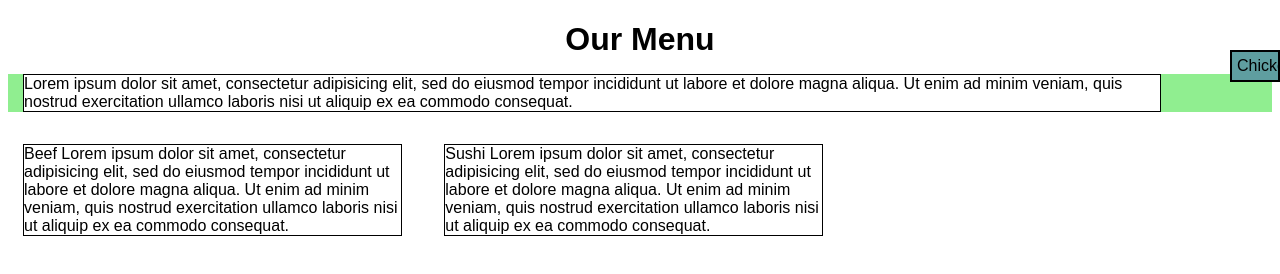
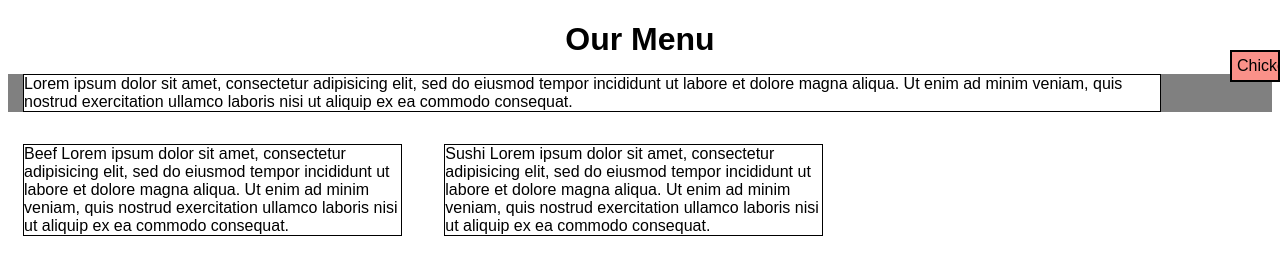
Before and after one commit to joymartell/module2-solution, a plain HTML site: page index.html in a window 1280 px wide. Drawn offline with Linux system fonts and the light colour scheme.

Commit message:
Update stylesheet.css

```diff
--- a/css/stylesheet.css
+++ b/css/stylesheet.css
@@ -14,13 +14,13 @@ body {
   height: auto;
   margin-top: 50px;
   overflow: auto;
-  background-color: #5F9EA0;
+  background-color: #fa9189;
   position: absolute;
   top: 0;
   right: 0;
 }
 #content {
-  background-color: #90EE90;
+  background-color: #808080;
 }
 
 h1 {
```
